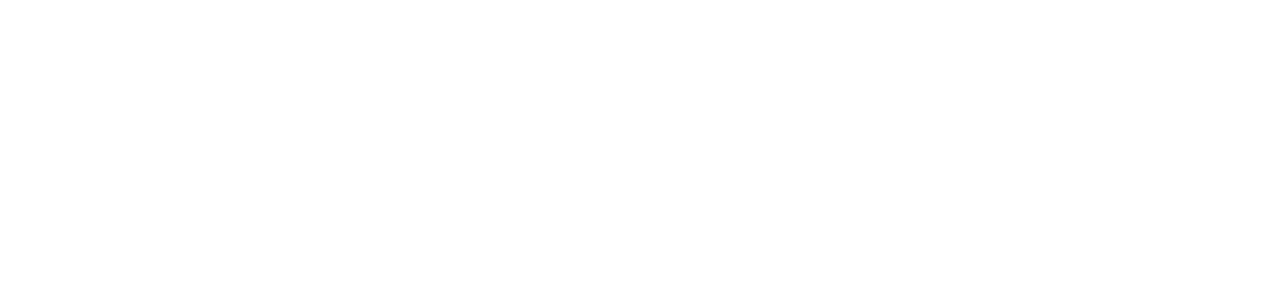
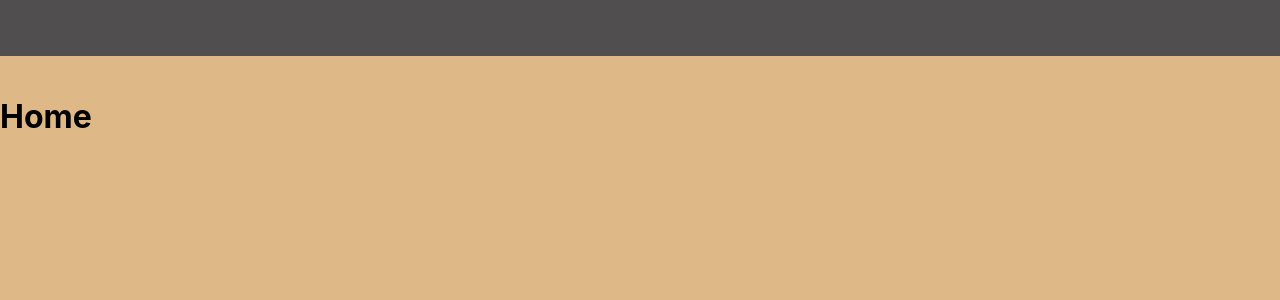
Before and after one commit to moshe-code/React-Blog-Project, a React (Create React App) app: page /home in a window 1280 px wide. Shown: the top 300 px of the page. Built offline with nearby package versions, Linux system fonts and the light colour scheme.

Commit message:
general website template

```diff
--- a/package.json
+++ b/package.json
@@ -8,6 +8,7 @@
     "@testing-library/user-event": "^13.5.0",
     "react": "^17.0.2",
     "react-dom": "^17.0.2",
+    "react-router-dom": "^6.2.1",
     "react-scripts": "5.0.0",
     "web-vitals": "^2.1.3"
   },
--- a/src/App.js
+++ b/src/App.js
@@ -1,10 +1,28 @@
+import {BrowserRouter, Route, Routes} from 'react-router-dom'
 
-function App() {
+
+import Navbar from './components/Navbar';
+import Home from './components/Home';
+import CreateBlog from './components/CreateBlog';
+
+const App = () => {
   return (
-    <div className="App">
-
+    <BrowserRouter>
+       <div className="App-root">
+      <Navbar />
+      <div className='App-content'>
+      <Routes>
+        <Route  path="/home" element={<Home />}/>
+        <Route  path="/createblog" element={<CreateBlog />}/>
+      </Routes>
+      </div>
     </div>
+    </BrowserRouter>
   );
 }
 
 export default App;
+
+
+// <Home />
+// <CreateBlog />
--- /dev/null
+++ b/src/components/CreateBlog.jsx
@@ -0,0 +1,10 @@
+const CreateBlog = () => {
+    return (
+        <div className="CreateBlog-root">
+            <br></br>
+        <h1>CreateBlog</h1>
+        </div>
+    )
+}
+
+export default CreateBlog
--- /dev/null
+++ b/src/components/Home.js
@@ -0,0 +1,11 @@
+const Home = () => {
+    return (
+        <div className="Home-root">
+            <br></br>
+            <h1>Home</h1>
+
+        </div>
+    )
+}
+
+export default Home
--- /dev/null
+++ b/src/components/Navbar.js
@@ -0,0 +1,12 @@
+
+const Navbar = () => {
+    return(
+        <div className="Nav-root">
+
+
+        </div>
+    )
+
+}
+
+export default Navbar
--- a/src/index.css
+++ b/src/index.css
@@ -13,3 +13,33 @@
 }
 
 /* App */
+
+.App-root{
+  /* background-color: aqua; */
+  height: 100vh;
+}
+
+.App-content{
+  height: 93vh;
+}
+
+/* NAv */
+.Nav-root{
+  height: 7vh;
+  background-color: rgba(29, 27, 27, 0.774);
+}
+
+/* Home */
+
+.Home-root{
+  background-color: burlywood;
+  height: 100%;
+}
+
+
+/* CreateBlog */
+
+.CreateBlog-root{
+  background-color: rgb(41, 146, 81);
+  height: 100%;
+}
```
Also changed, not shown: 1 other file (tests, documents, lock files or other folders).
